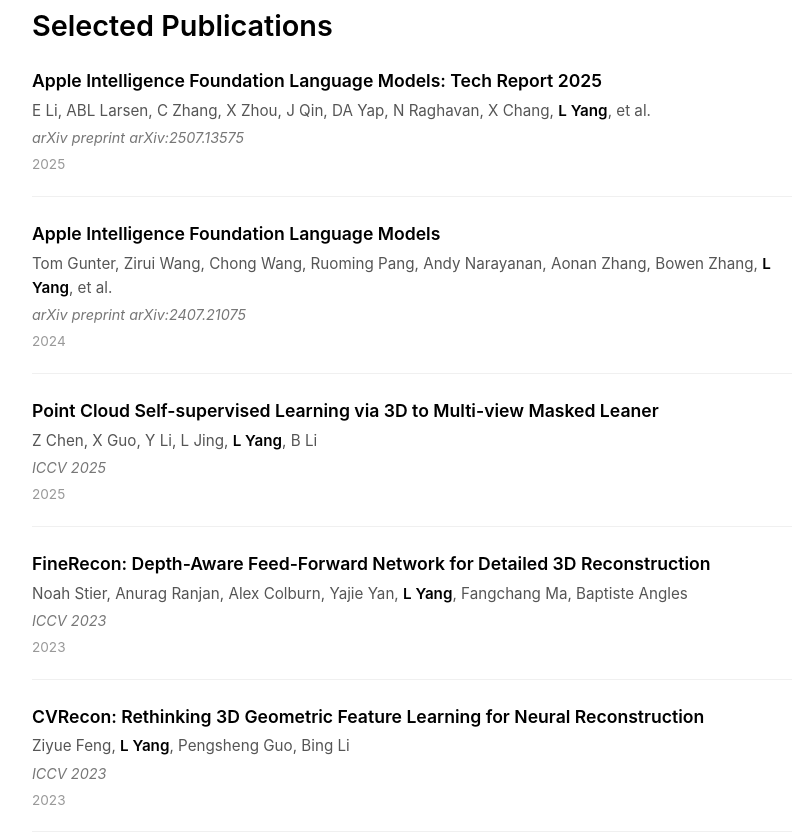
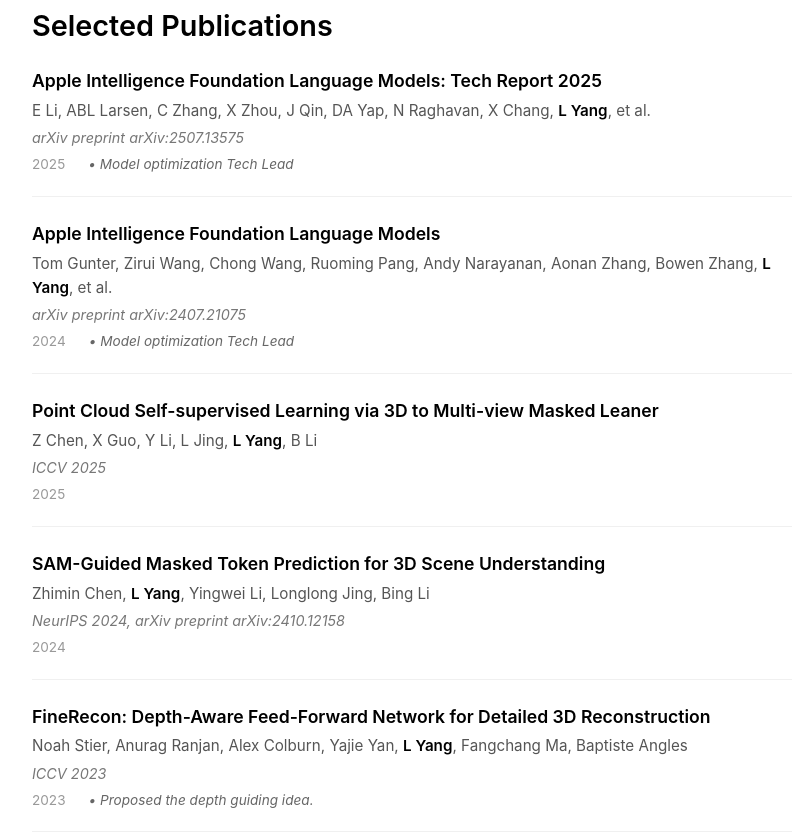
Before and after one commit to EricLYang/ericlyang.github.io, a plain HTML site: page index.html in a window 1280 px wide. Shown: the part 760-1595 px from the top of the page, without its empty margins (228-1030 px from the left). Drawn offline with Linux system fonts and the light colour scheme.

Commit message:
update papers

```diff
--- a/index.html
+++ b/index.html
@@ -48,6 +48,7 @@
                 <div class="pub-venue">arXiv preprint arXiv:2507.13575</div>
                 <div class="pub-meta">
                     <span class="pub-year">2025</span>
+                    <span class="pub-note" style="color: #666; font-style: italic; margin-left: 8px;">• Model optimization Tech Lead</span>
                 </div>
             </div>
 
@@ -57,6 +58,7 @@
                 <div class="pub-venue">arXiv preprint arXiv:2407.21075</div>
                 <div class="pub-meta">
                     <span class="pub-year">2024</span>
+                    <span class="pub-note" style="color: #666; font-style: italic; margin-left: 8px;">• Model optimization Tech Lead</span>
                 </div>
             </div>
 
@@ -70,11 +72,21 @@
             </div>
 
             <div class="pub-item">
+                <div class="pub-title"><a href="https://proceedings.neurips.cc/paper_files/paper/2024/hash/970cbc9be823f381392db75c0b00e17c-Abstract-Conference.html" target="_blank">SAM-Guided Masked Token Prediction for 3D Scene Understanding</a></div>
+                <div class="pub-authors">Zhimin Chen, <strong>L Yang</strong>, Yingwei Li, Longlong Jing, Bing Li</div>
+                <div class="pub-venue">NeurIPS 2024, arXiv preprint arXiv:2410.12158</div>
+                <div class="pub-meta">
+                    <span class="pub-year">2024</span>
+                </div>
+            </div>
+
+            <div class="pub-item">
                 <div class="pub-title"><a href="https://scholar.google.com/scholar?q=FineRecon+Depth-Aware+Feed-Forward+Network+for+Detailed+3D+Reconstruction" target="_blank">FineRecon: Depth-Aware Feed-Forward Network for Detailed 3D Reconstruction</a></div>
                 <div class="pub-authors">Noah Stier, Anurag Ranjan, Alex Colburn, Yajie Yan, <strong>L Yang</strong>, Fangchang Ma, Baptiste Angles</div>
                 <div class="pub-venue">ICCV 2023</div>
                 <div class="pub-meta">
                     <span class="pub-year">2023</span>
+                    <span class="pub-note" style="color: #666; font-style: italic; margin-left: 8px;">• Proposed the depth guiding idea.</span>
                 </div>
             </div>
 
@@ -212,7 +224,7 @@
         </section>
 
         <footer>
-            <p>© 2024 Liang (Eric) Yang</p>
+            <p>© 2025 Liang (Eric) Yang</p>
         </footer>
     </div>
 </body>
```
